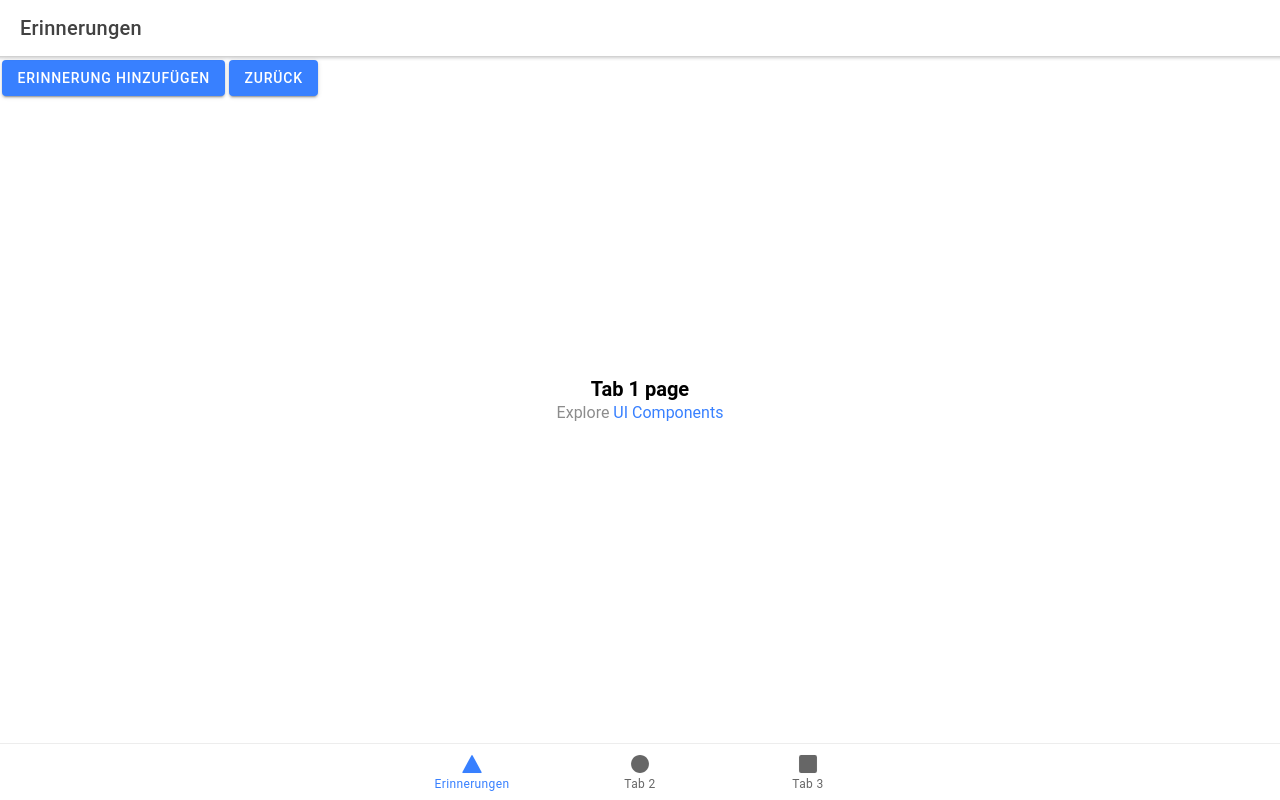
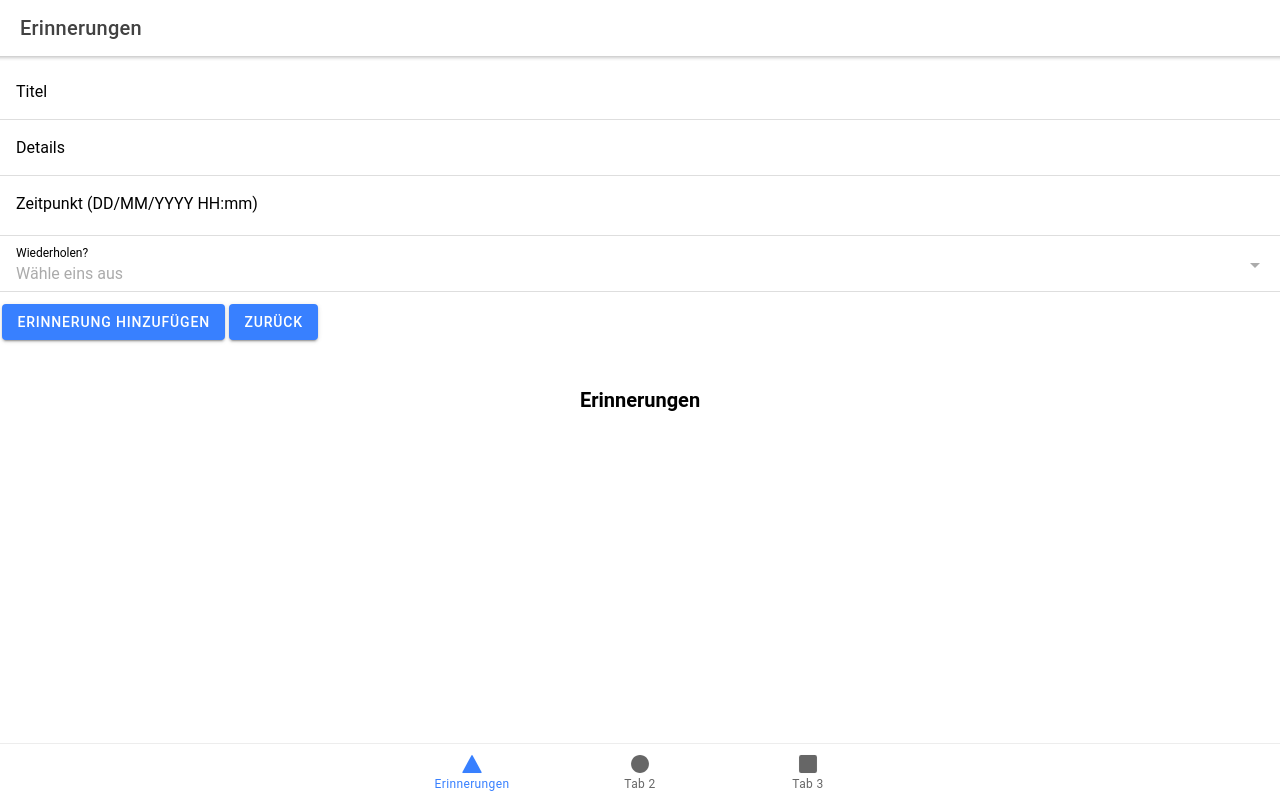
Before and after one commit to Maximilian5189/orga-app, a React (Create React App) app: page /tab1 in a window 1280 px wide. Both pictures are taken after a click on the element 1242 px from the left and 705 px from the top of the page. Built offline with nearby package versions, Linux system fonts and the light colour scheme; the HTML template or start-up script is replaced by a standard one.

Commit message:
added features for notifications

```diff
--- a/package.json
+++ b/package.json
@@ -5,6 +5,7 @@
   "dependencies": {
     "@capacitor/android": "^2.2.1",
     "@capacitor/core": "2.2.1",
+    "@ionic-native/date-picker": "^5.27.0",
     "@ionic-native/local-notifications": "^5.27.0",
     "@ionic/pwa-elements": "^1.5.2",
     "@ionic/react": "^5.0.7",
--- a/src/components/ExploreContainer.tsx
+++ b/src/components/ExploreContainer.tsx
@@ -9,7 +9,6 @@ const ExploreContainer: React.FC<ContainerProps> = ({ name }) => {
   return (
     <div className="container">
       <strong>{name}</strong>
-      <p>Explore <a target="_blank" rel="noopener noreferrer" href="https://ionicframework.com/docs/components">UI Components</a></p>
     </div>
   );
 };
--- a/src/pages/Tab1.tsx
+++ b/src/pages/Tab1.tsx
@@ -1,17 +1,54 @@
 import React, { useState } from 'react';
-import { IonContent, IonHeader, IonPage, IonTitle, IonToolbar, IonFab, IonFabButton, IonIcon, IonButton, IonList, IonItem, IonLabel } from '@ionic/react';
+import { IonContent, IonHeader, IonPage, IonTitle, IonToolbar, IonFab, IonFabButton, IonIcon, IonButton, IonList, IonItem, IonLabel, IonInput, IonDatetime, IonSelect, IonSelectOption, IonText } from '@ionic/react';
 import ExploreContainer from '../components/ExploreContainer';
 import './Tab1.css';
 import { Plugins, LocalNotification } from '@capacitor/core';
 import { add } from 'ionicons/icons';
 
+class UserInput {
+  title: string;
+  body: string;
+  date?: Date;
+  repeats?: boolean;
+  every?: 'day' | 'hour';
+
+  constructor() {
+    this.title = '';
+    this.body = '';
+  }
+}
+
 const Tab1: React.FC = () => {
+
+  enum fieldTypes {
+    TITLE = 'title',
+    BODY = 'body',
+    DATE = 'date',
+    REPEAT = 'repeat'
+  }
 
   const [notificationScreenOpen, setnotificationScreenOpen] = useState(false);
   const [notifications, setNotifications] = useState<LocalNotification[]>([]);
+  const [userInput, setUserInput] = useState<UserInput>(new UserInput());
 
   function toggleAddNotificationScreen() {
     setnotificationScreenOpen(!notificationScreenOpen)
+  }
+
+  function handleUserInput(e: CustomEvent, fieldName: fieldTypes) {
+    if (e.detail && e.detail.value) {
+      if (fieldName === fieldTypes.TITLE) {
+        setUserInput({...userInput, title: e.detail.value})
+      } else if (fieldName === fieldTypes.BODY) {
+        setUserInput({...userInput, body: e.detail.value})
+      } else if (fieldName === fieldTypes.DATE) {
+        e.detail.value = new Date(e.detail.value)
+        setUserInput({...userInput, date: e.detail.value})
+      } else if (fieldName === fieldTypes.REPEAT) {
+        const repeats = e.detail.value ? true : false;
+        setUserInput({...userInput, every: e.detail.value, repeats: repeats})
+      }
+    }
   }
 
   async function addNotification() {
@@ -19,8 +56,9 @@ const Tab1: React.FC = () => {
 
     const notification = {
       id: notifications.length + 1,
-      title: 'blub',
-      body: 'Single LocalNotification'
+      title: userInput.title,
+      body: userInput.body,
+      schedule: { at: userInput.date, repeats: userInput.repeats, every: userInput.every }
     }
 
     setNotifications(notifications => [...notifications, notification])
@@ -30,6 +68,8 @@ const Tab1: React.FC = () => {
         notification
       ]
     });
+
+    toggleAddNotificationScreen()
   }
 
   let formContent;
@@ -37,6 +77,28 @@ const Tab1: React.FC = () => {
   if (notificationScreenOpen) {
     formContent =
       <React.Fragment>
+        <IonList>
+          <IonItem>
+            <IonLabel position="floating">Titel</IonLabel>
+            <IonInput type="text" onIonChange={e => handleUserInput(e, fieldTypes.TITLE)}></IonInput>
+          </IonItem>
+          <IonItem>
+            <IonLabel position="floating">Details</IonLabel>
+            <IonInput type="text" onIonChange={e => handleUserInput(e, fieldTypes.BODY)}></IonInput>
+          </IonItem>
+          <IonItem>
+            <IonLabel position="floating">Zeitpunkt (DD/MM/YYYY HH:mm)</IonLabel>
+            <IonDatetime displayFormat="DD MM YYYY HH:mm" cancel-text="Abbrechen" done-text="Fertig" max="2100" onIonChange={e => handleUserInput(e, fieldTypes.DATE)}></IonDatetime>
+          </IonItem>
+          <IonItem>
+          <IonLabel position="floating">Wiederholen?</IonLabel>
+            <IonSelect placeholder="Wähle eins aus" onIonChange={e => handleUserInput(e, fieldTypes.REPEAT)}>
+              <IonSelectOption value="hour">Stündlich</IonSelectOption>
+              <IonSelectOption value="day">Täglich</IonSelectOption>
+              <IonSelectOption value="">Nein</IonSelectOption>
+            </IonSelect>
+          </IonItem>
+        </IonList>
         <IonButton onClick={() => addNotification()}>Erinnerung hinzufügen</IonButton>
         <IonButton onClick={() => toggleAddNotificationScreen()}>zurück</IonButton>
       </React.Fragment>
@@ -45,11 +107,20 @@ const Tab1: React.FC = () => {
     <React.Fragment>
       <IonList>
       {notifications.map((notification, index) => {
+        let repeatPeriod;
+        if (notification.schedule?.every === 'hour') {
+          repeatPeriod = 'Stündlich';
+        } else if (notification.schedule?.every === 'day') {
+          repeatPeriod = 'Täglich';
+        } else {
+          repeatPeriod = 'Keiner'
+        }
         return (
           <IonItem key={index}>
             <IonLabel>{notification.title}</IonLabel>
-            <p>Id: {notification.id}</p>
-            <p>{notification.body}</p>
+            <IonText class="ion-margin">{notification.body}</IonText>
+            <IonText class="ion-margin">Zeitpunkt: {notification.schedule?.at?.toString().replace('GMT+0200 (Mitteleuropäische Sommerzeit)', '').slice(0, -4)}</IonText>
+            <IonText class="ion-margin">Wiederholungszeitraum: {repeatPeriod}</IonText>
           </IonItem>
         )
       })}
@@ -75,7 +146,7 @@ const Tab1: React.FC = () => {
             <IonTitle size="large">Tab 1</IonTitle>
           </IonToolbar>
         </IonHeader>
-        <ExploreContainer name="Tab 1 page" />
+        <ExploreContainer name="Erinnerungen" />
         {formContent}
       </IonContent>
     </IonPage>
```
Also changed, not shown: 2 other files (tests, documents, lock files or other folders).
